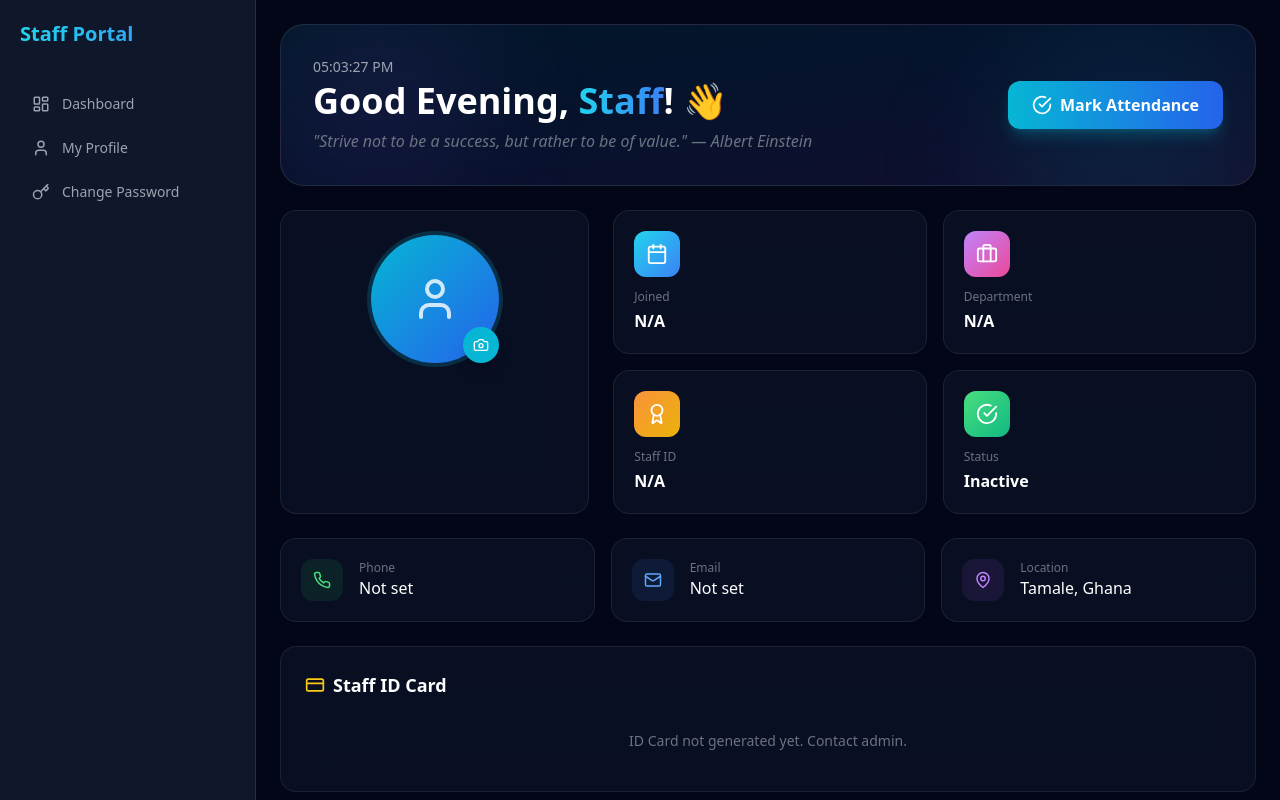
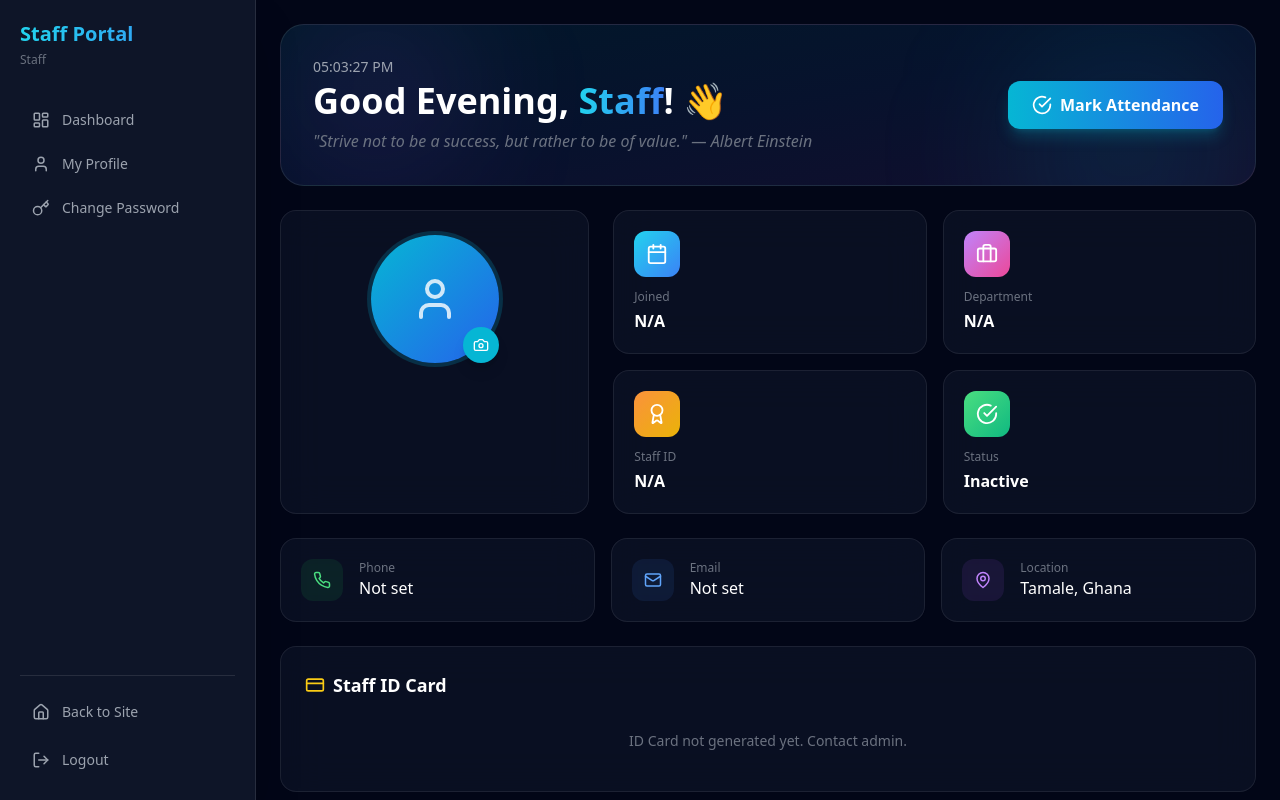
Before and after one commit to Donhafiz/smt, a React (Vite) app in the folder client/: page /staff-portal in a window 1280 px wide. Shown: the top 800 px of the page. Built offline with nearby package versions, Linux system fonts and the light colour scheme; no server answers.

Commit message:
Fix Staff Portal mobile responsiveness

```diff
--- a/client/src/layouts/StaffPortalLayout.tsx
+++ b/client/src/layouts/StaffPortalLayout.tsx
@@ -1,8 +1,13 @@
 import { Outlet, NavLink, useNavigate } from 'react-router-dom'
-import { User, Camera, Key, LogOut, LayoutDashboard } from 'lucide-react'
+import { useState } from 'react'
+import {
+  LayoutDashboard, User, Key, LogOut, Menu, X,
+  CreditCard, Home
+} from 'lucide-react'
 
 export default function StaffPortalLayout() {
   const navigate = useNavigate()
+  const [open, setOpen] = useState(false)
   const staffUser = JSON.parse(localStorage.getItem('staffUser') || '{}')
 
   const handleLogout = () => {
@@ -11,32 +16,97 @@ export default function StaffPortalLayout() {
     navigate('/staff-login')
   }
 
+  // Close sidebar when clicking a link
+  const handleNavClick = () => {
+    setOpen(false)
+  }
+
   return (
     <div className="min-h-screen bg-[#020617] text-white flex">
-      <div className="w-64 bg-[#0f172a] border-r border-white/10 p-5 flex flex-col">
+      {/* Mobile Menu Button */}
+      <button
+        onClick={() => setOpen(!open)}
+        className="fixed top-4 left-4 z-50 bg-cyan-500/20 border border-cyan-500/30 px-3 py-2 rounded-lg md:hidden backdrop-blur-sm hover:bg-cyan-500/30 transition-all"
+      >
+        {open ? <X size={20} /> : <Menu size={20} />}
+      </button>
+
+      {/* Overlay — closes sidebar when clicking outside */}
+      {open && (
+        <div
+          className="fixed inset-0 bg-black/60 z-30 md:hidden backdrop-blur-sm"
+          onClick={() => setOpen(false)}
+        />
+      )}
+
+      {/* Sidebar */}
+      <div
+        className={`
+          fixed md:sticky top-0 z-40
+          h-screen w-64 bg-[#0f172a]/95
+          border-r border-white/10
+          p-5 transition-all duration-300
+          backdrop-blur-xl flex flex-col
+          shadow-2xl shadow-black/30
+          overflow-y-auto
+
+          ${open ? 'left-0' : '-left-72'}
+          md:left-0
+        `}
+      >
+        {/* Logo */}
         <div className="mb-8">
-          <h2 className="text-xl font-bold bg-gradient-to-r from-cyan-400 to-blue-500 bg-clip-text text-transparent">Staff Portal</h2>
-          <p className="text-xs text-gray-500 mt-1">{staffUser?.firstName} {staffUser?.lastName}</p>
+          <h2 className="text-xl font-bold bg-gradient-to-r from-cyan-400 to-blue-500 bg-clip-text text-transparent">
+            Staff Portal
+          </h2>
+          <p className="text-xs text-gray-500 mt-1">{staffUser?.name || staffUser?.firstName || 'Staff'}</p>
         </div>
 
+        {/* Navigation */}
         <nav className="space-y-1 flex-1">
           {[
             { to: '/staff-portal/dashboard', icon: <LayoutDashboard size={18} />, label: 'Dashboard' },
             { to: '/staff-portal/profile', icon: <User size={18} />, label: 'My Profile' },
             { to: '/staff-portal/change-password', icon: <Key size={18} />, label: 'Change Password' },
           ].map(item => (
-            <NavLink key={item.to} to={item.to} end className={({ isActive }) => `flex items-center gap-3 px-3 py-2.5 rounded-lg text-sm transition-all ${isActive ? 'bg-cyan-500/20 text-cyan-400' : 'text-gray-400 hover:text-white'}`}>
-              {item.icon}<span>{item.label}</span>
+            <NavLink
+              key={item.to}
+              to={item.to}
+              end
+              onClick={handleNavClick}
+              className={({ isActive }) =>
+                `flex items-center gap-3 px-3 py-2.5 rounded-lg text-sm transition-all ${
+                  isActive ? 'bg-cyan-500/20 text-cyan-400' : 'text-gray-400 hover:text-white hover:bg-white/5'
+                }`
+              }
+            >
+              {item.icon}
+              <span>{item.label}</span>
             </NavLink>
           ))}
         </nav>
 
-        <button onClick={handleLogout} className="flex items-center gap-3 px-3 py-2.5 rounded-lg text-sm text-gray-400 hover:text-red-400 w-full">
-          <LogOut size={18} /><span>Logout</span>
-        </button>
+        {/* Bottom Actions */}
+        <div className="pt-4 border-t border-white/10 space-y-2">
+          <a
+            href="/"
+            className="flex items-center gap-3 px-3 py-2.5 rounded-lg text-sm text-gray-400 hover:text-white hover:bg-white/5 transition-all w-full"
+          >
+            <Home size={18} />
+            <span>Back to Site</span>
+          </a>
+          <button
+            onClick={handleLogout}
+            className="flex items-center gap-3 px-3 py-2.5 rounded-lg text-sm text-gray-400 hover:text-red-400 hover:bg-red-500/10 transition-all w-full"
+          >
+            <LogOut size={18} />
+            <span>Logout</span>
+          </button>
+        </div>
       </div>
 
-      <div className="flex-1 p-6 overflow-auto">
+      {/* Main Content */}
+      <div className="flex-1 p-4 md:p-6 overflow-auto pt-16 md:pt-6">
         <Outlet />
       </div>
     </div>
```
